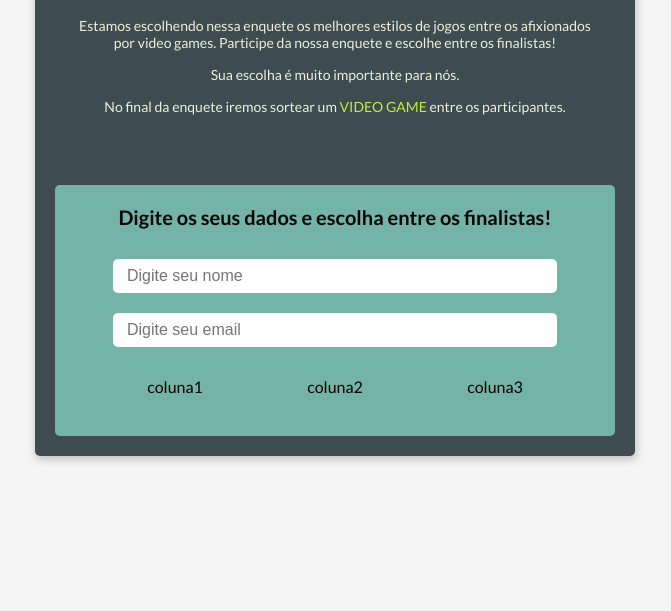
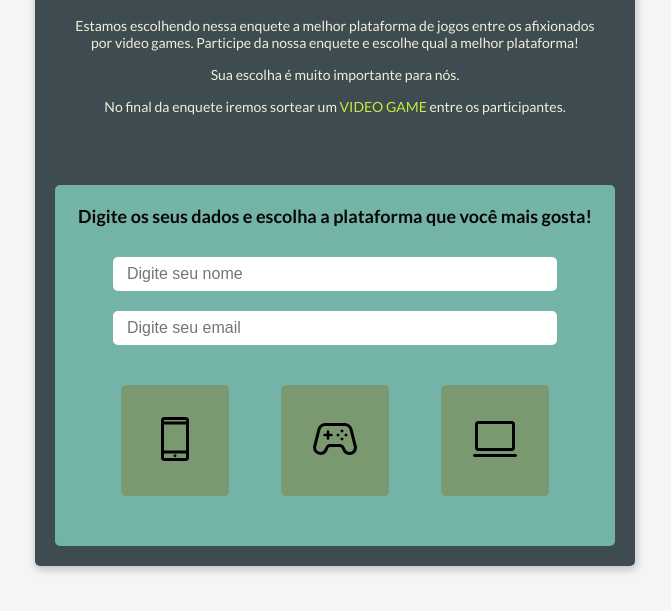
Before and after one commit to figueiredo-vitor/desafio-bootcamp-devjr, a plain HTML site: page index.html in a window 1280 px wide. Shown: the part 85-696 px from the top of the page, without its empty margins (305-976 px from the left). Drawn offline with Linux system fonts and the light colour scheme.

Commit message:
closes #5 - icones

```diff
--- a/css/styles.css
+++ b/css/styles.css
@@ -42,6 +42,32 @@ input:focus {
     display: flex;
     justify-content: space-around;
     padding: 20px;
+
+}
+
+.column1 {
+    background-color: #7b9971;
+    text-align: center;
+    border-radius: 5px;
+    padding: 30px;
+    margin: 10px;
+
+}
+.column2 {
+    background-color: #7b9971;
+    text-align: center;
+    border-radius: 5px;
+    padding: 30px;
+    margin: 10px;
+
+}
+.column3 {
+    background-color: #7b9971;
+    text-align: center;
+    border-radius: 5px;
+    padding: 30px;
+    margin: 10px;
+
 }
 
 .header-title {
@@ -83,7 +109,7 @@ span {
 .title-input {
     text-align: center;
     color: #070705;
-    font-size: 1.25rem;
+    font-size: 1.125rem;
     font-weight: 700;
     margin-bottom: 1.25rem;
 }
--- a/index.html
+++ b/index.html
@@ -18,8 +18,8 @@
                 GAMERS LOVERS ENQUETE
             </div>
             <div class="header-subtitle">
-                Estamos escolhendo nessa enquete os melhores estilos de jogos entre os afixionados por
-                 video games. Participe da nossa enquete e escolhe entre os finalistas!</div>
+                Estamos escolhendo nessa enquete a melhor plataforma de jogos entre os afixionados por
+                 video games. Participe da nossa enquete e escolhe qual a melhor plataforma!</div>
             <div class="header-subtitle2">
                 Sua escolha é muito importante para nós.
             </div>
@@ -30,21 +30,30 @@
 
             <div class="section-input">
                 <div class="title-input">
-                    Digite os seus dados e escolha entre os finalistas!
+                    Digite os seus dados e escolha a plataforma que você mais gosta!
                 </div>
 
                     <input type="text" placeholder="Digite seu nome">
                     <input type="text" placeholder="Digite seu email">
 
                 <div class="flex-container">
-                    <div>
-                        coluna1
+
+                    <div class="column1">
+                        <div class="image1">
+                            <object data="img/mobile.svg" type="image/svg+xml"></object>
+                        </div>
                     </div>
-                    <div>
-                        coluna2
+
+                    <div class="column2">
+                        <div class="image2">
+                            <object data="img/console.svg" type="image/svg+xml"></object>
+                        </div>
                     </div>
-                    <div>
-                        coluna3
+
+                    <div class="column3">
+                        <div class="image3">
+                            <object data="img/computer.svg" type="image/svg+xml"></object>
+                        </div>
                     </div>
                 </div>
             </div>
```
Also changed, not shown: img/computer.svg (added), img/console.svg (added), img/mobile.svg (added).
